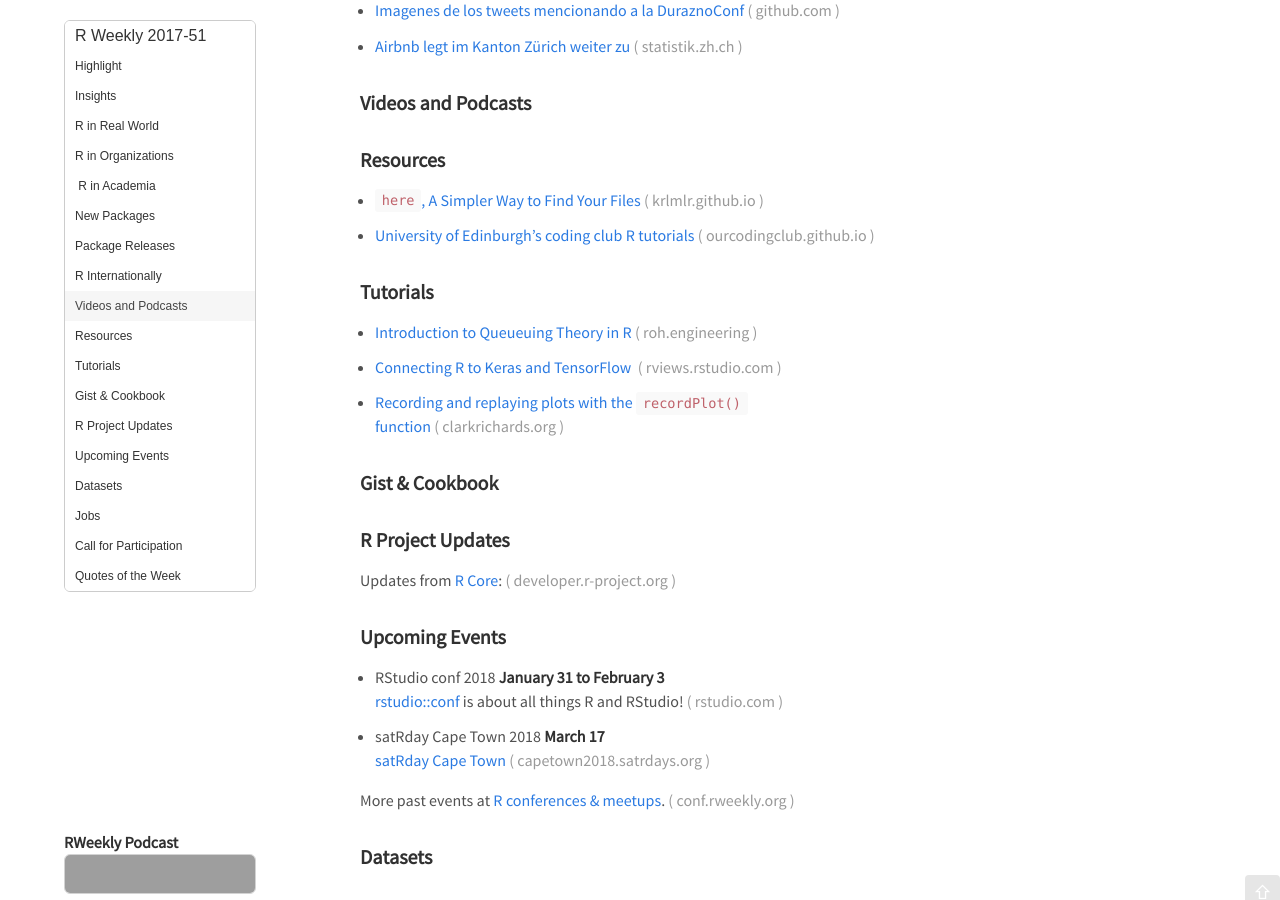
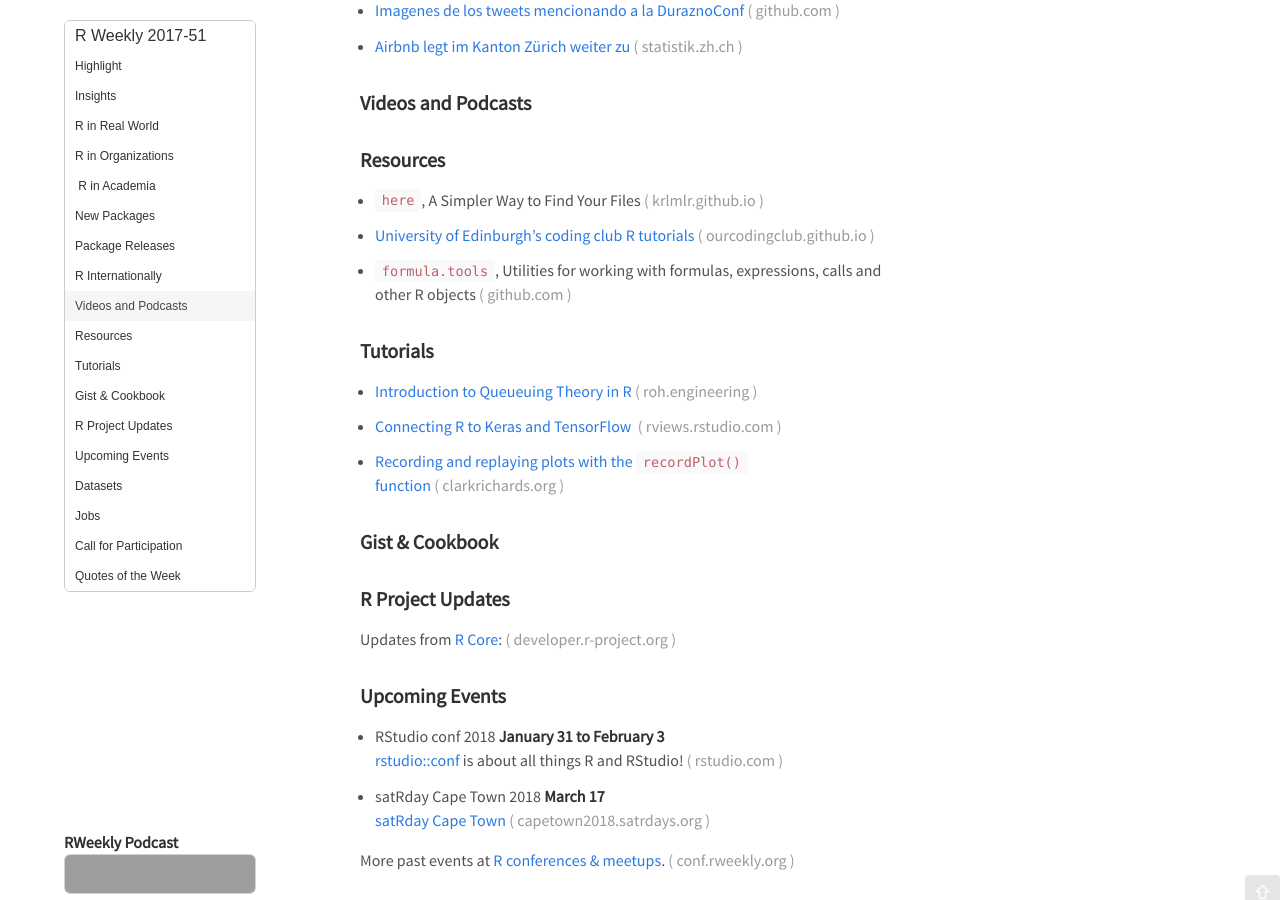
Before and after one commit to rweekly/rweekly.org, a Jekyll site: the page built from draft.md, in a window 1280 px wide and 900 px high, scrolled down 1271 px. Built offline with Jekyll 4.4.1, drawn with Linux system fonts in a browser that asks for light colours; emoji names are drawn with the system emoji font; comment, search, counter and statistics services are not loaded; grey boxes are pictures that could not be loaded.

Commit message:
Update draft.md

```diff
--- a/draft.md
+++ b/draft.md
@@ -68,9 +68,11 @@ Release Date: 2017-12-18
 
 ###  Resources
 
-+ [`here`, A Simpler Way to Find Your Files](https://krlmlr.github.io/here/)
++ [`here`](https://krlmlr.github.io/here/), A Simpler Way to Find Your Files
 
 + [University of Edinburgh's coding club R tutorials](https://ourcodingclub.github.io/tutorials/)
+
++ [`formula.tools`](https://github.com/decisionpatterns/formula.tools), Utilities for working with formulas, expressions, calls and other R objects
 
 ###  Tutorials
 
```
